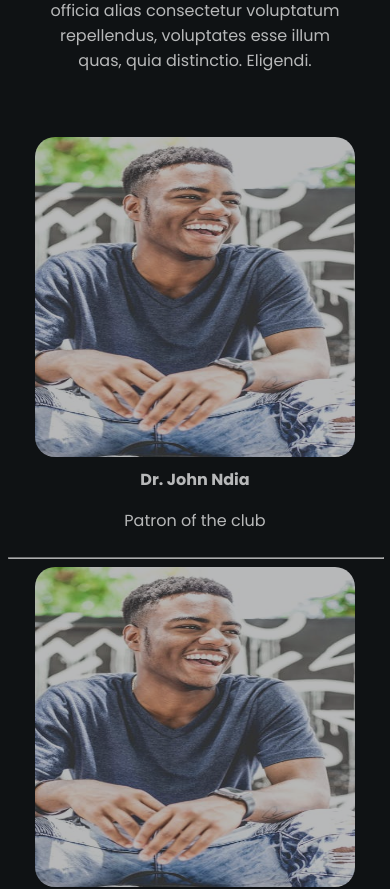
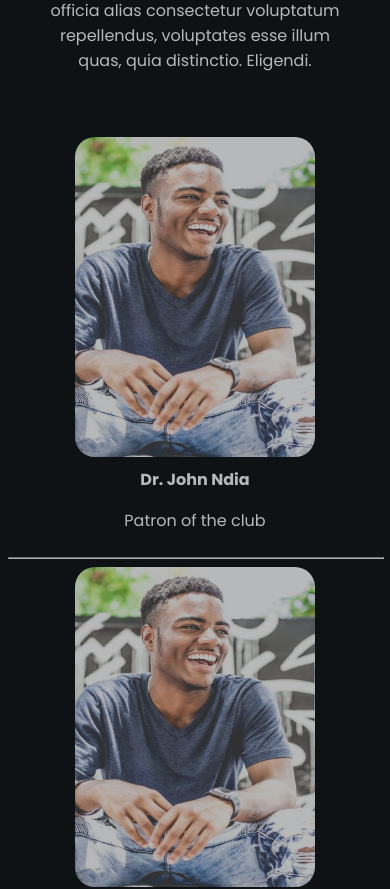
Before and after one commit to JAS-D98/MUTC_Website_t2give, a React (Vite) app: page /Leadership in a window 390 px wide. Shown: the part 800-1689 px from the top of the page. Built offline with nearby package versions, Linux system fonts and the light colour scheme.

Commit message:
reduce leaders card with on small screens

```diff
--- a/src/components/LeadersCard/LeadersCard.css
+++ b/src/components/LeadersCard/LeadersCard.css
@@ -15,9 +15,9 @@
 }
 @media screen and (max-width:43.5em){
     .leaders_card_img{
-        max-width: 20em;
+        max-width: 15em;
     }
     .leaders_card{
-        max-width: 20em;
+        max-width: 15em;
     }
 }
```
